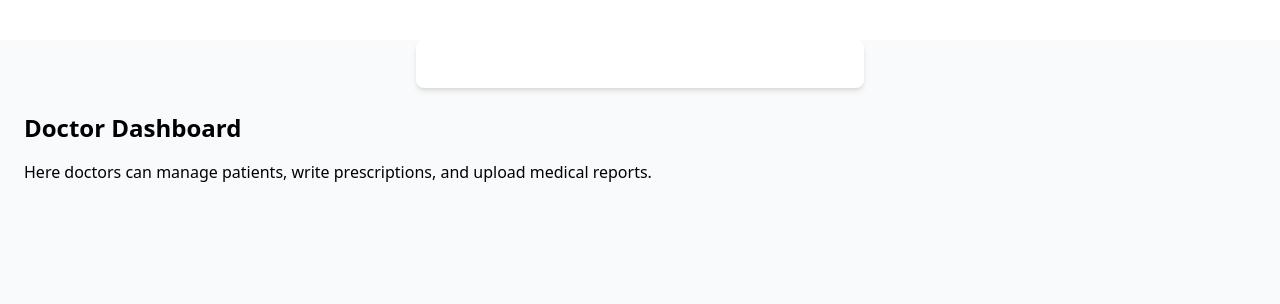
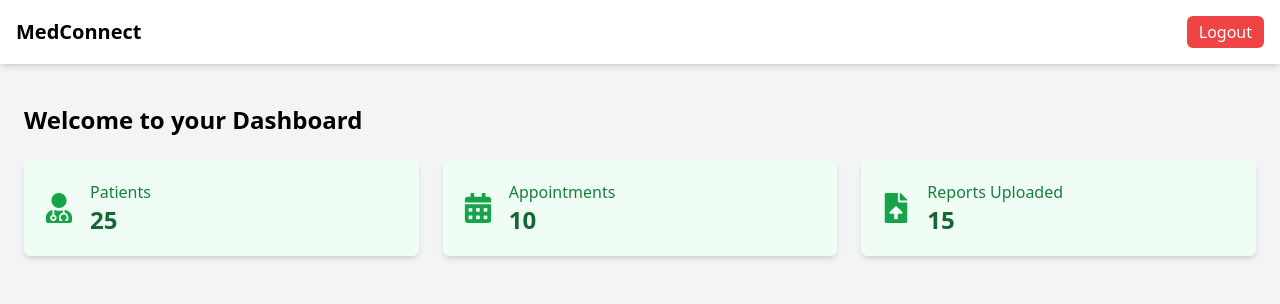
Before and after one commit to aqib-mansoor/MedConnect, a React (Vite) app: page /doctor-dashboard in a window 1280 px wide. Shown: the top 304 px of the page. Built offline with nearby package versions, Linux system fonts and the light colour scheme.

Commit message:
Layout Added!

```diff
--- a/src/App.tsx
+++ b/src/App.tsx
@@ -1,8 +1,8 @@
 import { Routes, Route } from "react-router-dom";
 import LoginPage from "./pages/auth/LoginPage";
 import RegisterPage from "./pages/auth/RegisterPage";
-import PatientDashboard from "./pages/PatientDashboard";
-import DoctorDashboard from "./pages/DoctorDashboard";
+import PatientDashboard from "./pages/patient/PatientDashboard";
+import DoctorDashboard from "./pages/doctor/DoctorDashboard";
 
 function App() {
   return (
--- /dev/null
+++ b/src/components/cards/DashboardCard.tsx
@@ -0,0 +1,19 @@
+import React from "react";
+
+interface DashboardCardProps {
+  title: string;
+  value: string | number;
+  icon?: React.ReactNode;
+}
+
+export default function DashboardCard({ title, value, icon }: DashboardCardProps) {
+  return (
+    <div className="bg-green-50 shadow-md p-5 rounded-md flex items-center gap-4 hover:shadow-lg transition">
+      {icon && <div className="text-3xl text-green-600">{icon}</div>}
+      <div>
+        <h3 className="text-green-700 font-medium">{title}</h3>
+        <p className="text-2xl font-bold text-green-800">{value}</p>
+      </div>
+    </div>
+  );
+}
--- /dev/null
+++ b/src/components/layout/Header.tsx
@@ -0,0 +1,29 @@
+import { useAuth } from "../../context/AuthContext";
+import { useNavigate } from "react-router-dom";
+
+export default function Header() {
+  const { user, logout } = useAuth();
+  const navigate = useNavigate();
+
+  const handleLogout = () => {
+    logout();
+    navigate("/login");
+  };
+
+  return (
+    <header className="bg-white shadow-md p-4 flex justify-between items-center w-full relative z-20">
+      {/* Add left padding on mobile to avoid overlapping with sidebar toggle */}
+      <h1 className="text-xl font-bold truncate pl-12 md:pl-0">MedConnect</h1>
+
+      <div className="flex items-center gap-4">
+        {user && <span className="hidden sm:inline">{user.name}</span>}
+        <button
+          onClick={handleLogout}
+          className="bg-red-500 text-white px-3 py-1 rounded-md hover:bg-red-600 transition"
+        >
+          Logout
+        </button>
+      </div>
+    </header>
+  );
+}
--- /dev/null
+++ b/src/components/layout/Layout.tsx
@@ -0,0 +1,18 @@
+import type { ReactNode } from "react";
+import Header from "./Header";
+import Sidebar from "./Sidebar";
+import { useAuth } from "../../context/AuthContext";
+
+export default function Layout({ children }: { children: ReactNode }) {
+  const { user } = useAuth();
+
+  return (
+    <div className="flex min-h-screen bg-gray-100">
+      {user && <Sidebar role={user.role} />}
+      <div className="flex-1 flex flex-col">
+        <Header />
+        <main className="p-6 mt-4">{children}</main>
+      </div>
+    </div>
+  );
+}
--- /dev/null
+++ b/src/components/layout/Sidebar.tsx
@@ -0,0 +1,70 @@
+import { useState } from "react";
+import { NavLink } from "react-router-dom";
+import {
+  FaTachometerAlt,
+  FaCalendarCheck,
+  FaFileMedical,
+  FaUsers,
+  FaBars,
+  FaTimes,
+} from "react-icons/fa";
+
+interface SidebarProps {
+  role: "patient" | "doctor";
+}
+
+export default function Sidebar({ role }: SidebarProps) {
+  const [isOpen, setIsOpen] = useState(false); // sidebar initially closed on mobile
+
+  const toggleSidebar = () => setIsOpen(!isOpen);
+
+  const getLinkClass = ({ isActive }: { isActive: boolean }) =>
+    `flex items-center gap-3 p-2 rounded-md transition-all ${
+      isActive ? "bg-blue-600" : "hover:bg-gray-700"
+    }`;
+
+  const patientMenu = [
+    { name: "Dashboard", path: "/patient-dashboard", icon: <FaTachometerAlt /> },
+    { name: "Appointments", path: "/patient-appointments", icon: <FaCalendarCheck /> },
+    { name: "Medical Records", path: "/patient-medical-records", icon: <FaFileMedical /> },
+  ];
+
+  const doctorMenu = [
+    { name: "Dashboard", path: "/doctor-dashboard", icon: <FaTachometerAlt /> },
+    { name: "Patients", path: "/doctor-patients", icon: <FaUsers /> },
+    { name: "Appointments", path: "/doctor-appointments", icon: <FaCalendarCheck /> },
+  ];
+
+  const menuItems = role === "patient" ? patientMenu : doctorMenu;
+
+  return (
+    <>
+      {/* Mobile Toggle Button */}
+      <button
+        className="md:hidden fixed top-4 left-4 z-50 bg-blue-600 text-white p-2 rounded-md shadow-lg"
+        onClick={toggleSidebar}
+      >
+        {isOpen ? <FaTimes size={20} /> : <FaBars size={20} />}
+      </button>
+
+      {/* Sidebar */}
+      <aside
+        className={`bg-gray-800 text-white w-64 min-h-screen p-5 flex flex-col gap-4 fixed md:relative top-0 left-0 z-40 transform transition-transform duration-300
+        ${isOpen ? "translate-x-0" : "-translate-x-full"} md:translate-x-0`}
+      >
+        <h2 className="text-xl font-bold mb-6 text-center border-b border-gray-700 pb-3">
+          {role === "patient" ? "Patient Menu" : "Doctor Menu"}
+        </h2>
+
+        <nav className="flex flex-col gap-2">
+          {menuItems.map(item => (
+            <NavLink key={item.path} to={item.path} className={getLinkClass}>
+              <span className="text-lg">{item.icon}</span>
+              <span className="truncate">{item.name}</span>
+            </NavLink>
+          ))}
+        </nav>
+      </aside>
+    </>
+  );
+}
--- a/src/pages/DashboardLayout.tsx
+++ /dev/null
@@ -1,14 +0,0 @@
-import Navbar from "../components/auth/FormContainer";
-
-interface Props {
-  children: React.ReactNode;
-}
-
-export default function DashboardLayout({ children }: Props) {
-  return (
-    <div className="min-h-screen bg-gray-50">
-      <Navbar />
-      <main className="p-6">{children}</main>
-    </div>
-  );
-}
--- a/src/pages/DoctorDashboard.tsx
+++ /dev/null
@@ -1,10 +0,0 @@
-import DashboardLayout from "./DashboardLayout";
-
-export default function DoctorDashboard() {
-  return (
-    <DashboardLayout>
-      <h2 className="text-2xl font-bold mb-4">Doctor Dashboard</h2>
-      <p>Here doctors can manage patients, write prescriptions, and upload medical reports.</p>
-    </DashboardLayout>
-  );
-}
--- a/src/pages/PatientDashboard.tsx
+++ /dev/null
@@ -1,15 +0,0 @@
-import DashboardLayout from "./DashboardLayout";
-import { useNavigate } from "react-router-dom";
-import Button from "../components/auth/Button";
-
-export default function PatientDashboard() {
-  const navigate = useNavigate();
-
-  return (
-    <DashboardLayout>
-      <h2 className="text-2xl font-bold mb-4">Patient Dashboard</h2>
-      <p className="mb-4">Welcome! Manage your appointments and view doctors here.</p>
-      <Button onClick={() => navigate("/doctor-list")}>Find Doctors</Button>
-    </DashboardLayout>
-  );
-}
--- /dev/null
+++ b/src/pages/doctor/DoctorDashboard.tsx
@@ -0,0 +1,16 @@
+import Layout from "../../components/layout/Layout";
+import DashboardCard from "../../components/cards/DashboardCard";
+import { FaUserMd, FaCalendarAlt, FaFileUpload } from "react-icons/fa";
+
+export default function DoctorDashboard() {
+  return (
+    <Layout>
+      <h2 className="text-2xl font-bold mb-6">Welcome to your Dashboard</h2>
+      <div className="grid grid-cols-1 md:grid-cols-3 gap-6">
+        <DashboardCard title="Patients" value={25} icon={<FaUserMd />} />
+        <DashboardCard title="Appointments" value={10} icon={<FaCalendarAlt />} />
+        <DashboardCard title="Reports Uploaded" value={15} icon={<FaFileUpload />} />
+      </div>
+    </Layout>
+  );
+}
--- /dev/null
+++ b/src/pages/patient/PatientDashboard.tsx
@@ -0,0 +1,16 @@
+import Layout from "../../components/layout/Layout";
+import DashboardCard from "../../components/cards/DashboardCard";
+import { FaCalendarCheck, FaPills, FaFileMedical } from "react-icons/fa";
+
+export default function PatientDashboard() {
+  return (
+    <Layout>
+      <h2 className="text-2xl font-bold mb-6">Welcome to your Dashboard</h2>
+      <div className="grid grid-cols-1 md:grid-cols-3 gap-6">
+        <DashboardCard title="Appointments" value={5} icon={<FaCalendarCheck />} />
+        <DashboardCard title="Prescriptions" value={12} icon={<FaPills />} />
+        <DashboardCard title="Medical Records" value={8} icon={<FaFileMedical />} />
+      </div>
+    </Layout>
+  );
+}
```
